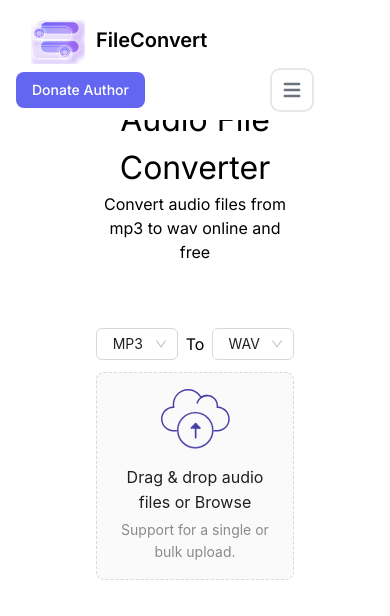
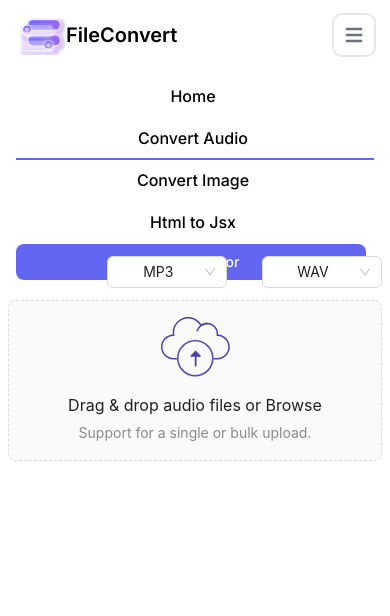
Before and after one commit to DuyetQB/FileConverter, a Next.js app: page /convert-audio in a window 390 px wide. Both pictures are taken after a click on the button "Open main menu". Shown: the top 616 px of the page. Built offline with nearby package versions, Linux system fonts and the light colour scheme.

Commit message:
update UI mobile

```diff
--- a/src/app/components/Header/index.tsx
+++ b/src/app/components/Header/index.tsx
@@ -37,6 +37,7 @@ export default function Header() {
 
     const pathname = usePathname()
     const [active, setActive] = useState(pathname || "/");
+    const [isShowNav, setIsShowNav] = useState(false);
 
     const handleItemClick = (id: any) => {
         setActive(id);
@@ -44,31 +45,36 @@ export default function Header() {
 
     return (
         <header className='fixed top-0 left-0 right-0 zIndex-2 bg-white'>
-            <nav className="bg-white border-gray-200 px-4 lg:px-6 py-2.5 dark:bg-gray-800">
+            <nav className={`bg-white border-gray-200 px-4 lg:px-6 py-2.5 dark:bg-gray-800 ${!isShowNav ? '' :'fixed left-0 right-0' }`}>
                 <div className="flex flex-wrap justify-between items-center mx-auto max-w-screen-xl">
                     <Link href="/" className="flex items-center">
                         <IconLogo />
                         <span className="self-center text-xl font-semibold whitespace-nowrap dark:text-white">FileConvert</span>
                     </Link>
                     <div className="flex items-center lg:order-2">
-                        <a href="#" className="text-white bg-primary dark:text-white focus:ring-4 focus:ring-gray-300 font-medium rounded-lg text-sm px-4 lg:px-5 py-2 lg:py-2.5 mr-2 dark:hover:bg-grey focus:outline-none dark:focus:ring-gray-800">Donate Author</a>
-                        <a href="#" className="text-white bg-primary-700 hover:bg-primary-800 focus:ring-4 focus:ring-primary-300 font-medium rounded-lg text-sm px-4 lg:px-5 py-2 lg:py-2.5 mr-2 dark:bg-primary-600 dark:hover:bg-primary-700 focus:outline-none dark:focus:ring-primary-800">Get started</a>
-                        <button data-collapse-toggle="mobile-menu-2" type="button" className="inline-flex items-center p-2 ml-1 text-sm text-gray-500 rounded-lg lg:hidden hover:bg-gray-100 focus:outline-none focus:ring-2 focus:ring-gray-200 dark:text-gray-400 dark:hover:bg-gray-700 dark:focus:ring-gray-600" aria-controls="mobile-menu-2" aria-expanded="false">
+                        <button data-collapse-toggle="mobile-menu-2" type="button"
+                        onClick={()=>setIsShowNav(!isShowNav)}
+
+                        className="inline-flex items-center p-2 ml-1 text-sm text-gray-500 rounded-lg lg:hidden hover:bg-gray-100 focus:outline-none focus:ring-2 focus:ring-gray-200 dark:text-gray-400 dark:hover:bg-gray-700 dark:focus:ring-gray-600" aria-controls="mobile-menu-2" aria-expanded="false">
                             <span className="sr-only">Open main menu</span>
                             <svg className="w-6 h-6" fill="currentColor" viewBox="0 0 20 20" xmlns="http://www.w3.org/2000/svg"><path fillRule="evenodd" d="M3 5a1 1 0 011-1h12a1 1 0 110 2H4a1 1 0 01-1-1zM3 10a1 1 0 011-1h12a1 1 0 110 2H4a1 1 0 01-1-1zM3 15a1 1 0 011-1h12a1 1 0 110 2H4a1 1 0 01-1-1z" clipRule="evenodd"></path></svg>
                             <svg className="hidden w-6 h-6" fill="currentColor" viewBox="0 0 20 20" xmlns="http://www.w3.org/2000/svg"><path fillRule="evenodd" d="M4.293 4.293a1 1 0 011.414 0L10 8.586l4.293-4.293a1 1 0 111.414 1.414L11.414 10l4.293 4.293a1 1 0 01-1.414 1.414L10 11.414l-4.293 4.293a1 1 0 01-1.414-1.414L8.586 10 4.293 5.707a1 1 0 010-1.414z" clipRule="evenodd"></path></svg>
                         </button>
                     </div>
-                    <div className="hidden justify-between items-center w-full lg:flex lg:w-auto lg:order-1" id="mobile-menu-2">
+                    {/* {!isShowNav && (
+                        <div className='backdrop-blur-md bg-white/30 fixed insert-0'></div>
+                    )} */}
+                    <div className={`${isShowNav ? '':'hidden'} justify-between items-center w-full lg:flex lg:w-auto lg:order-1`} id="mobile-menu-2">
                         <ul className="flex flex-col mt-4 font-medium lg:flex-row lg:space-x-8 lg:mt-0">
                             {listNavItem.map((rc: listNavItemProps) => (
                                 <Link href={rc.link} key={rc.id} className={`${active == rc.link ? 'border-primary' :'border-transparent'} block py-2 pr-4 pl-3 border-b-2 hover:border-primary `}
-                                    onClick={() => handleItemClick(rc.link)}
+                                onClick={() => handleItemClick(rc.link)}
                                 >
                                     {rc.title}
                                 </Link>
                             ))}
 
+                            <a href="#" className="text-white bg-primary dark:text-white focus:ring-4 focus:ring-gray-300 font-medium rounded-lg text-sm px-4 lg:px-5 py-2 lg:py-2.5 mr-2 dark:hover:bg-grey focus:outline-none dark:focus:ring-gray-800">Donate Author</a>
 
                         </ul>
                     </div>
--- a/src/app/components/forms/UploadFileAudio.tsx
+++ b/src/app/components/forms/UploadFileAudio.tsx
@@ -104,13 +104,16 @@ const UploadFileAudio: React.FC = () => {
                         <Option value="mp3">MP3</Option>
                         <Option value="wav">WAV</Option>
                         <Option value="ogg">OGG</Option>
+                        <Option value="m4a">M4A</Option>
+                        <Option value="aac">AAC</Option>
                     </Select>
-                    <h3 className="text-black dark:text-white">To</h3>
-                    <Select defaultValue="wav" style={{ width: 120 }} onChange={handleFormatToChange}>
+                    <h3 className="text-black dark:text-white zIndex-2">To</h3>
+                    <Select defaultValue="wav" style={{ width: 120  }} onChange={handleFormatToChange}>
                         <Option value="mp3">MP3</Option>
                         <Option value="wav">WAV</Option>
                         <Option value="ogg">OGG</Option>
                         <Option value="m4a">M4A</Option>
+                        <Option value="aac">AAC</Option>
                     </Select>
                 </div>
                 <div>
--- a/src/app/components/forms/UploadFileImage.tsx
+++ b/src/app/components/forms/UploadFileImage.tsx
@@ -104,13 +104,17 @@ const UploadFileImage: React.FC = () => {
                         <Option value="png">PNG</Option>
                         <Option value="webp">WEBP</Option>
                         <Option value="avif">AVIF</Option>
+                        <Option value="gif">GIF</Option>
+                        <Option value="bmp">BMP</Option>
                     </Select>
-                    <h3 className='text-black dark:text-white'>To</h3>
+                    <h3 className='text-black dark:text-white zIndex-2'>To</h3>
                     <Select defaultValue="webp" style={{ width: 120 }} onChange={handleFormatToChange}>
                         <Option value="jpeg">JPEG</Option>
                         <Option value="png">PNG</Option>
                         <Option value="webp">WEBP</Option>
                         <Option value="avif">AVIF</Option>
+                        <Option value="gif">GIF</Option>
+                        <Option value="bmp">BMP</Option>
                     </Select>
                 </div>
                 <div>
--- a/src/app/components/icons/IconImage.tsx
+++ b/src/app/components/icons/IconImage.tsx
@@ -33,8 +33,8 @@ export const IconAudio = () => {
 export const IconLogo = () => {
     return (
         <svg
-            width={80}
-            height={60}
+            width={50}
+            height={50}
             viewBox="0 0 128 128"
             fill="none"
             xmlns="http://www.w3.org/2000/svg"
--- a/src/app/components/layouts/index.tsx
+++ b/src/app/components/layouts/index.tsx
@@ -3,7 +3,7 @@ import Header from '../Header'
 
 export default function Layout({children}:{children:React.ReactNode}) {
   return (
-    <div className='p-24'>
+    <div className='lg:p-24 pt-24 px-2'>
       <div className="flex flex-col text-center gap-2">
         <Header />
         {children}
--- a/src/app/page.tsx
+++ b/src/app/page.tsx
@@ -3,7 +3,7 @@ import UploadFile from "./components/forms/UploadFileImage";
 
 export default function Home() {
   return (
-    <main className="p-24">
+    <main className="lg:p-24 pt-24 px-2">
       <section className="flex flex-col text-center gap-2">
         <Header />
         <UploadFile />
```
